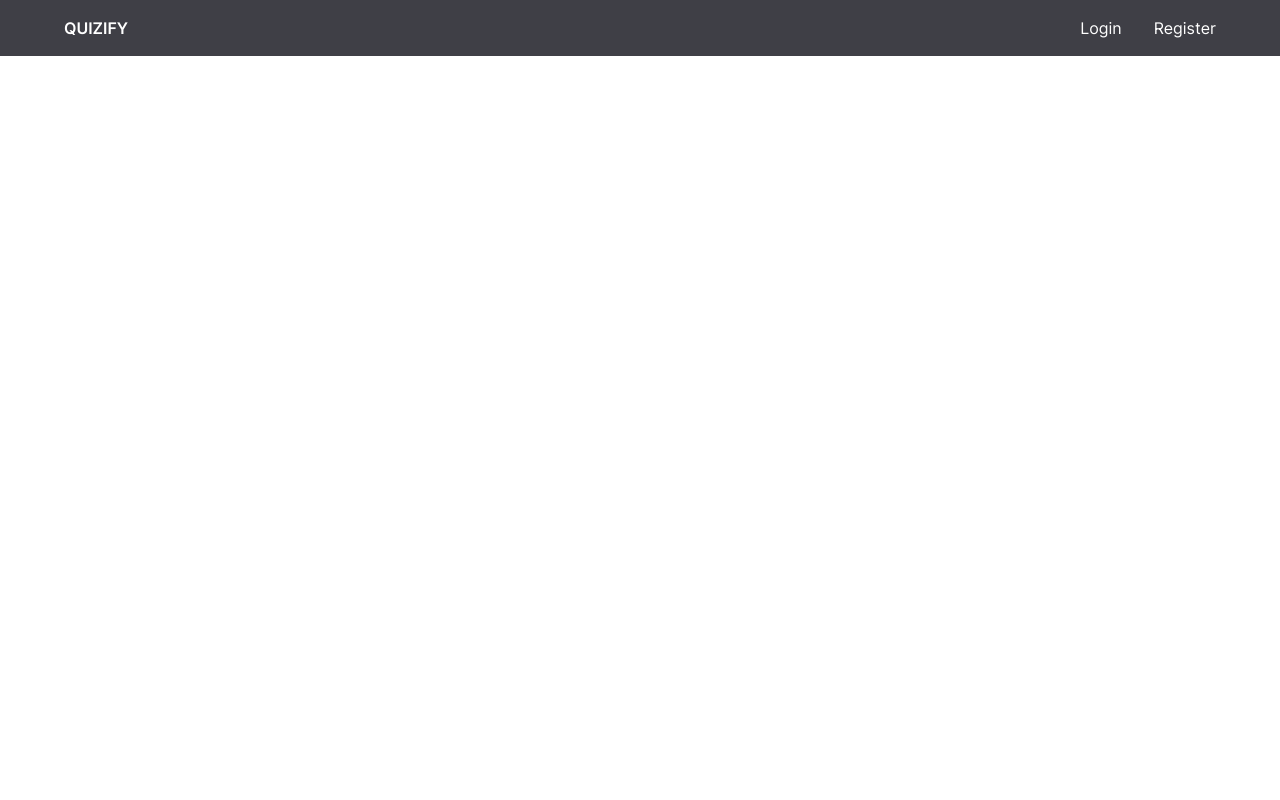
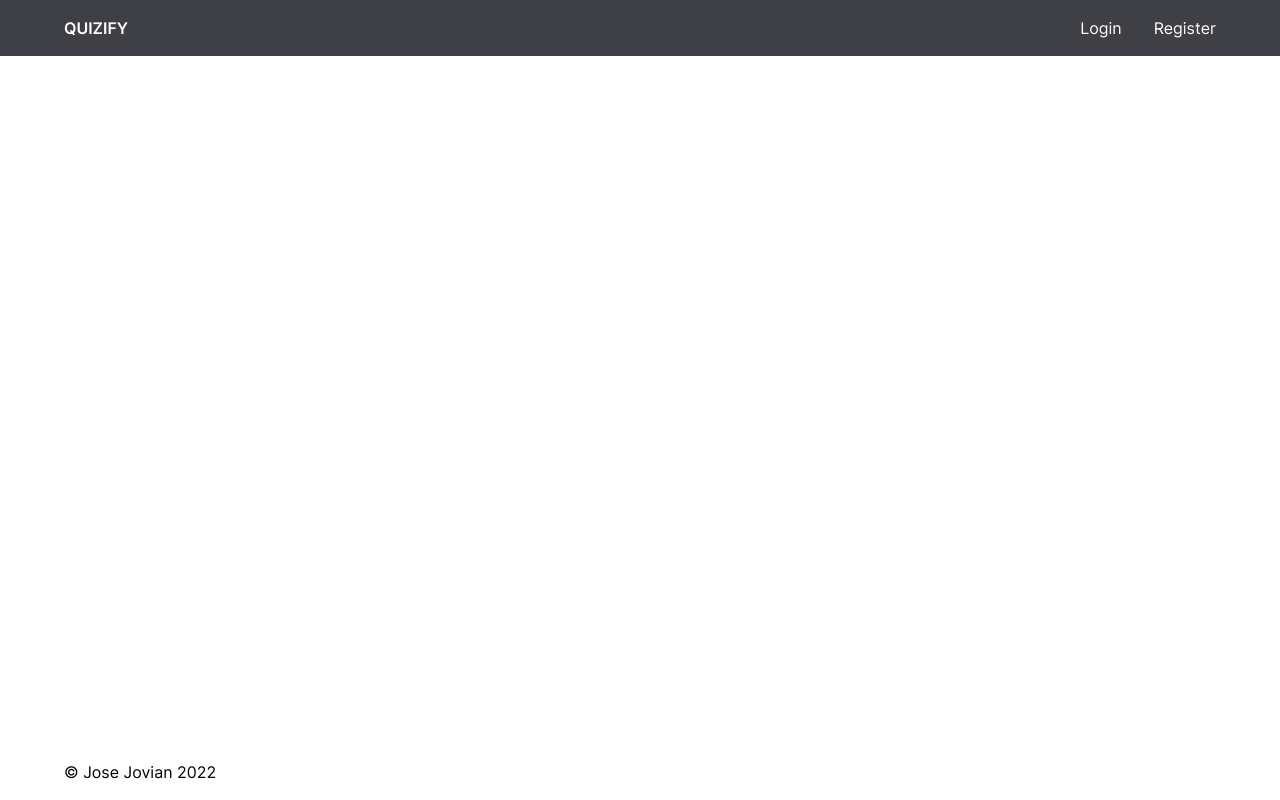
Before and after one commit to josejovian/quizify-next, a Next.js app: page / in a window 1280 px wide. Built offline with nearby package versions, Linux system fonts and the light colour scheme.

Commit message:
feat: created footer

```diff
--- /dev/null
+++ b/components/Footer.js
@@ -0,0 +1,18 @@
+import clsx from "clsx";
+
+const Footer = () => {
+	return (
+		<div
+			className={clsx(
+				"pageify",
+				"fixed bottom-0 left-0 py-4",
+				"flex flex-row justify-center",
+				"text-black z-20"
+			)}
+		>
+			<span>&copy; Jose Jovian 2022</span>
+		</div>
+	);
+};
+
+export default Footer;
--- a/pages/_app.js
+++ b/pages/_app.js
@@ -1,3 +1,4 @@
+import Footer from "../components/Footer";
 import Navbar from "../components/Navbar";
 import "../styles/globals.css";
 
@@ -6,6 +7,7 @@ function MyApp({ Component, pageProps }) {
 		<>
 			<Navbar />
 			<Component {...pageProps} />
+			<Footer />
 		</>
 	);
 }
```
